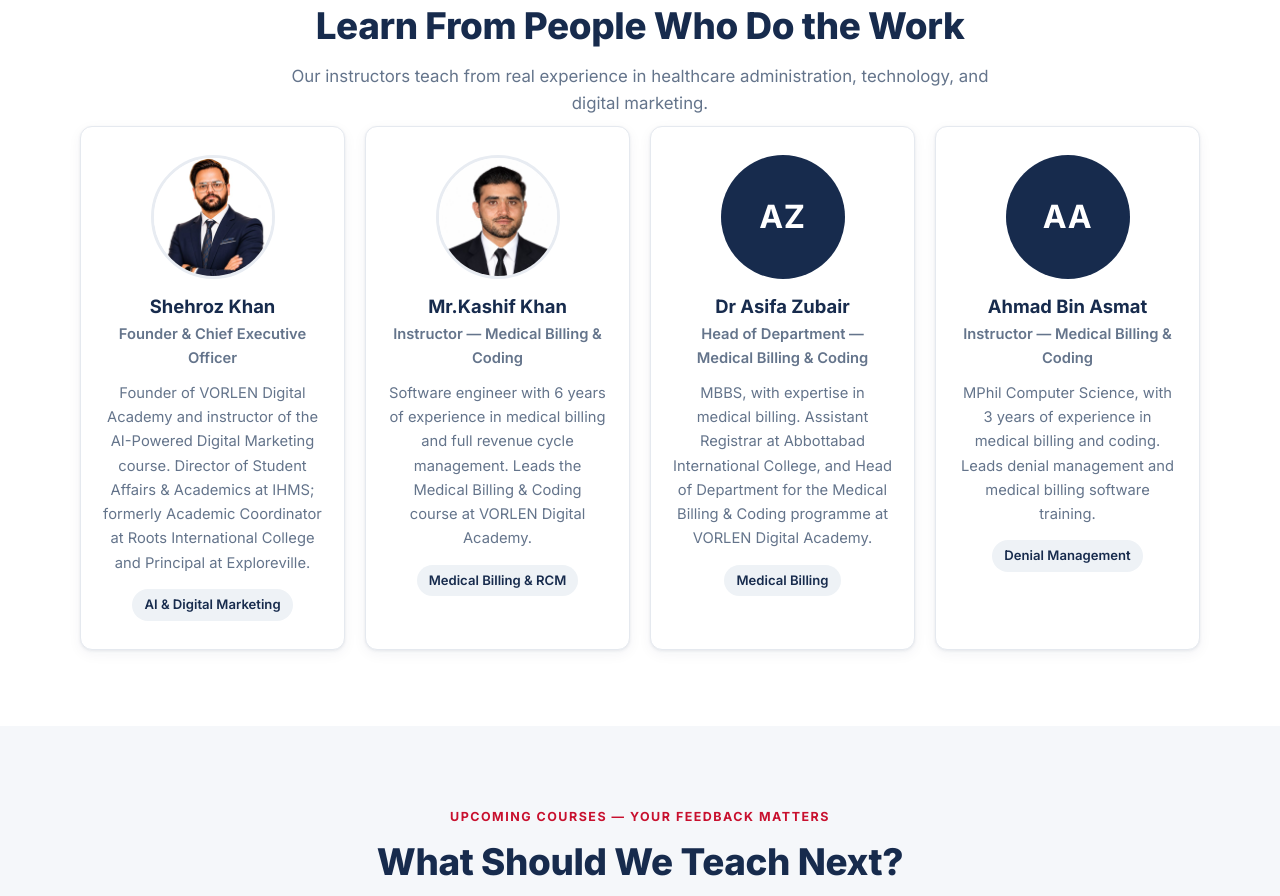
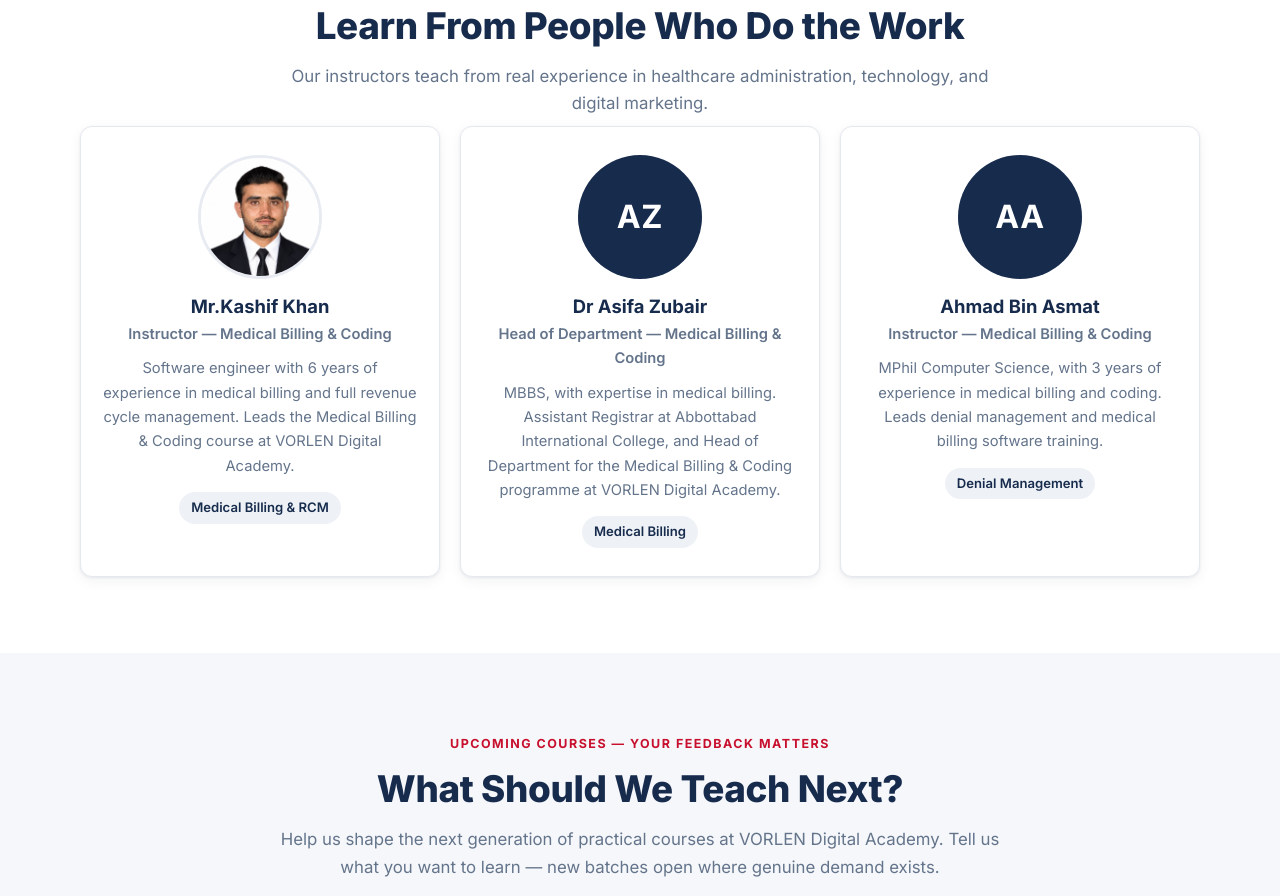
Before and after one commit to vorlenacademy/vorlen-preview, a plain HTML site: page index.html in a window 1280 px wide. Shown: the part 5618-6514 px from the top of the page. Drawn offline with Linux system fonts and the light colour scheme.

Commit message:
Preview: remove CEO card from team section

```diff
--- a/index.html
+++ b/index.html
@@ -105,7 +105,7 @@ nav.main-nav a:hover{background:rgba(255,255,255,.1);color:#fff;text-decoration:
 .card h3{font-size:1.22rem;margin:0 0 8px}
 .card p{color:var(--muted);font-size:.96rem}
 .accent-bar{width:34px;height:4px;background:var(--red);border-radius:2px;margin-bottom:16px}
-.team-grid{display:grid;grid-template-columns:repeat(4,1fr);gap:20px;margin-top:8px}
+.team-grid{display:grid;grid-template-columns:repeat(3,1fr);gap:20px;margin-top:8px}
 .team-card{background:#fff;border:1px solid var(--line);border-radius:var(--radius);padding:28px 22px;box-shadow:var(--shadow);text-align:center}
 .team-photo{width:124px;height:124px;border-radius:50%;object-fit:cover;object-position:center 12%;border:3px solid var(--navy-tint);display:block;margin:0 auto 16px}
 .team-mono{width:124px;height:124px;border-radius:50%;background:var(--navy);color:#fff;font-size:2rem;font-weight:700;display:flex;align-items:center;justify-content:center;margin:0 auto 16px;letter-spacing:.02em}
@@ -520,13 +520,6 @@ footer a:hover{color:#fff}
     </div>
     <div class="team-grid">
       <div class="team-card">
-        <img class="team-photo" src="team-shehroz-khan.jpg" alt="Portrait of Shehroz Khan" loading="lazy">
-        <h3>Shehroz Khan</h3>
-        <p class="team-role">Founder &amp; Chief Executive Officer</p>
-        <p>Founder of VORLEN Digital Academy and instructor of the AI-Powered Digital Marketing course. Director of Student Affairs &amp; Academics at IHMS; formerly Academic Coordinator at Roots International College and Principal at Exploreville.</p>
-        <span class="team-tag">AI &amp; Digital Marketing</span>
-      </div>
-      <div class="team-card">
         <img class="team-photo" src="team-kashif-khan.jpg" alt="Portrait of Mr.Kashif Khan" loading="lazy">
         <h3>Mr.Kashif Khan</h3>
         <p class="team-role">Instructor — Medical Billing &amp; Coding</p>
```
